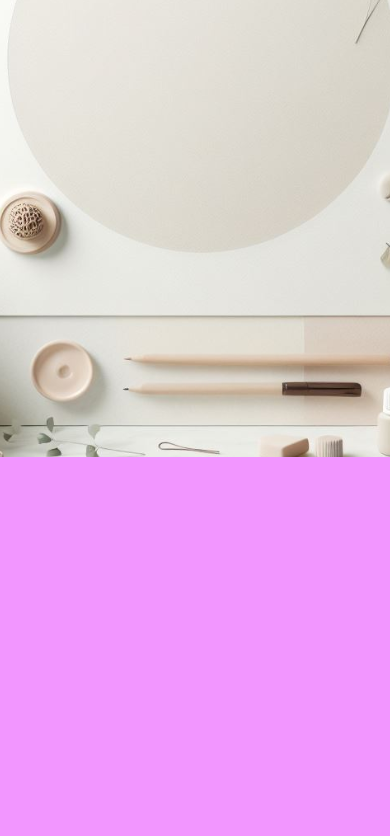
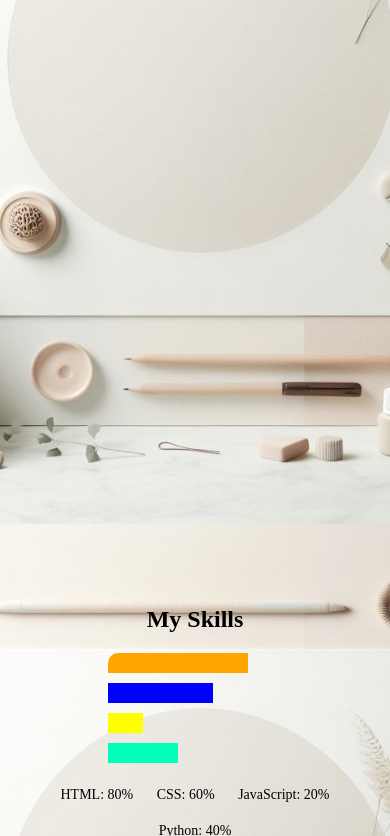
Before and after one commit to faiz-anwar34/G2creation, a plain HTML site: page extra pages/aboutus.html in a window 390 px wide. Shown: the part 1164-2000 px from the top of the page. Before the commit the page ends 1621 px from the top, so only its background shows below. Drawn offline with Linux system fonts and the light colour scheme.

Commit message:
Update aboutus.html

```diff
--- a/extra pages/aboutus.html
+++ b/extra pages/aboutus.html
@@ -41,16 +41,96 @@ window.addEventListener('load', adjustTextOverlay);
     <p>I have learned how to create websites using HTML, CSS, and JS from various online sources, and I like to try out different styles and functionalities. This website is one of my creations that showcases my skills and interests. I am very happy with the result and I hope you appreciate it as well.</p>
     <p>If you have any questions or feedback About Us or my website, please feel free to reach out to me through my contact information and follow me on social media. I would love to chat with you and get to know you better. Thank you for your time and have a wonderful day -----</p>
   </div>
+  <div class="skills">
+    <h2 >My Skills</h2>
+    <svg class="skill-graph" style="border-radius: 10px;">
+      <rect class="skill-bar-html" x="0" y="0" width="80%" height="20">HTML</rect>
+      <rect class="skill-bar-css" x="0" y="30" width="60%" height="20">CSS</rect>
+      <rect class="skill-bar-js" x="0" y="60" width="20%" height="20">JS</rect>
+      <rect class="skill-bar-python" x="0" y="90" width="40%" height="20">PYTHON</rect>
+    </svg>
+    <div class="skill-labels">
+      <p>HTML: 80%</p>
+      <p>CSS: 60%</p>
+      <p>JavaScript: 20%</p>
+      <p>Python: 40%</p>
+    </div>
+  </div>
 <style>.image-container {
   position: relative;
   align-items: center;
+}.skills {
+  margin-top: 50%;
+  text-align: center;
+
+}
+
+.skill-graph {
+  width: 50%;
+  height: 120px;
+  margin: 0 auto;
+}
+
+.skill-bar-html {
+  fill: orange;;
+}
+.skill-bar-css {
+  fill: blue;
+}.skill-bar-js {
+  fill: yellow;
+}.skill-bar-python {
+  fill: rgb(0, 255, 187);}
+.html {
+  animation: html-animation 2s ease-in-out forwards;
+}
+
+.css {
+  animation: css-animation 2s ease-in-out forwards;
+}
+
+.js {
+  animation: js-animation 2s ease-in-out forwards;
+}
+
+.python {
+  animation: python-animation 2s ease-in-out forwards;
+}
+
+@keyframes html-animation {
+  0% { width: 0; }
+  100% { width: 80%; }
+}
+
+@keyframes css-animation {
+  0% { width: 0; }
+  100% { width: 60%; }
+}
+
+@keyframes js-animation {
+  0% { width: 0; }
+  100% { width: 20%; }
+}
+
+@keyframes python-animation {
+  0% { width: 0; }
+  100% { width: 40%; }
+}
+
+.skill-labels {
+  font-size: 14px;
+  align-items: center;
+}
+
+.skill-labels p {
+  display: inline-block;
+  margin: 0 0%;padding: 10px;
 }
 body {
   font-size: 100%;
    font-family: EB Garamond;
    margin: 0;
    padding: 0;
-   background-color: rgba(239, 121, 255, 0.782);
+   background-color: skyblue;
    background-image: url(../imagee/about.jpg);
    background-repeat: no-repeat;
 background-size: cover;
@@ -97,6 +177,8 @@ box-sizing: content-box;
 margin: 0%;
 padding: auto;
 text-align: center,fixed;
+}.skills{
+ position: relative;
 }
 }
 
```
